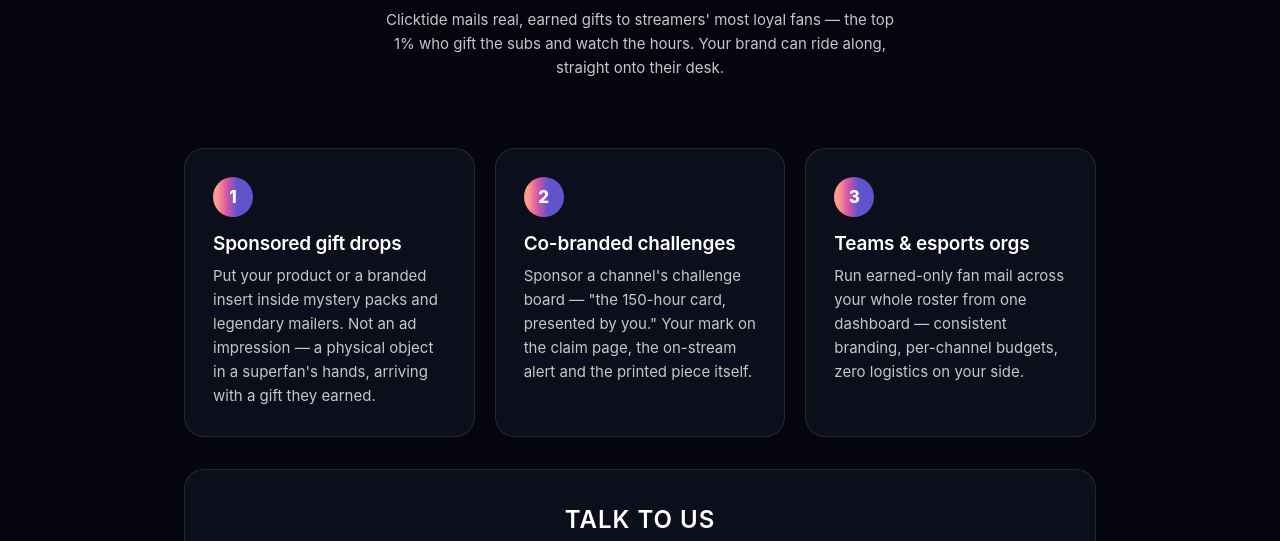
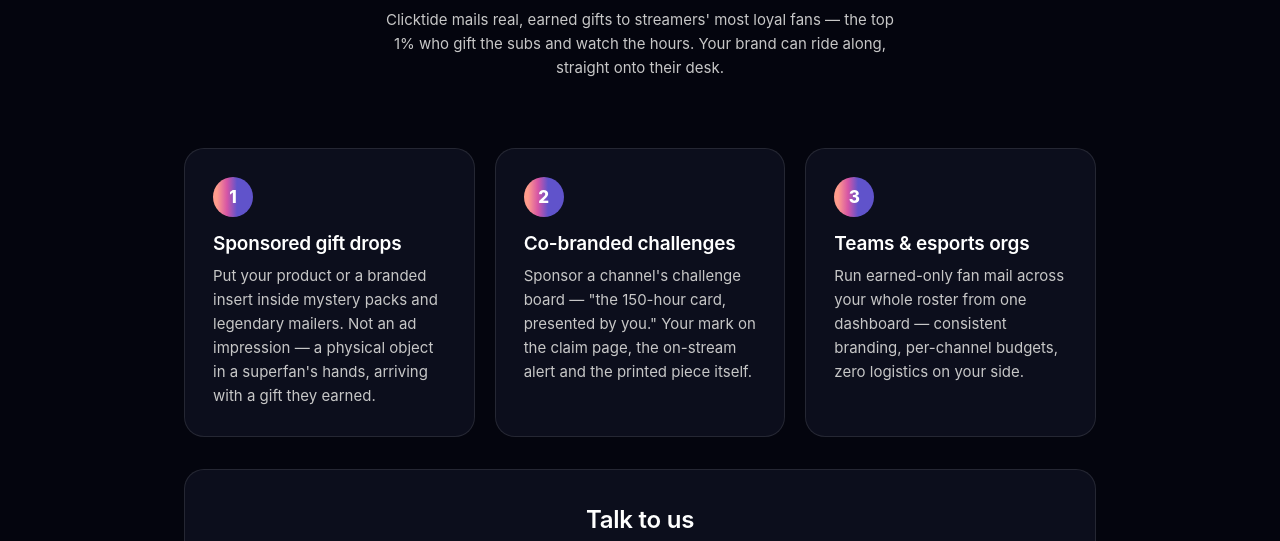
Before and after one commit to Tmclaurin34/clicktide-creators, a plain HTML site: page partners.html in a window 1280 px wide. Shown: the part 259-800 px from the top of the page. Drawn offline with Linux system fonts and the light colour scheme; a web font is replaced by a local one.

Commit message:
Partners: match new typography (drop uppercase inline style)

```diff
--- a/partners.html
+++ b/partners.html
@@ -49,7 +49,7 @@
 
   <section class="card" style="padding:36px">
     <div class="center" style="margin-bottom:22px">
-      <h2 style="font-family:var(--font-display);text-transform:uppercase;letter-spacing:1px">Talk to us</h2>
+      <h2 style="font-family:var(--font-display);font-weight:600;letter-spacing:-0.01em">Talk to us</h2>
       <p class="sub" style="margin-bottom:0">Tell us who you are and what you're thinking.</p>
     </div>
     <div id="notice" class="msg hidden" role="status"></div>
```
